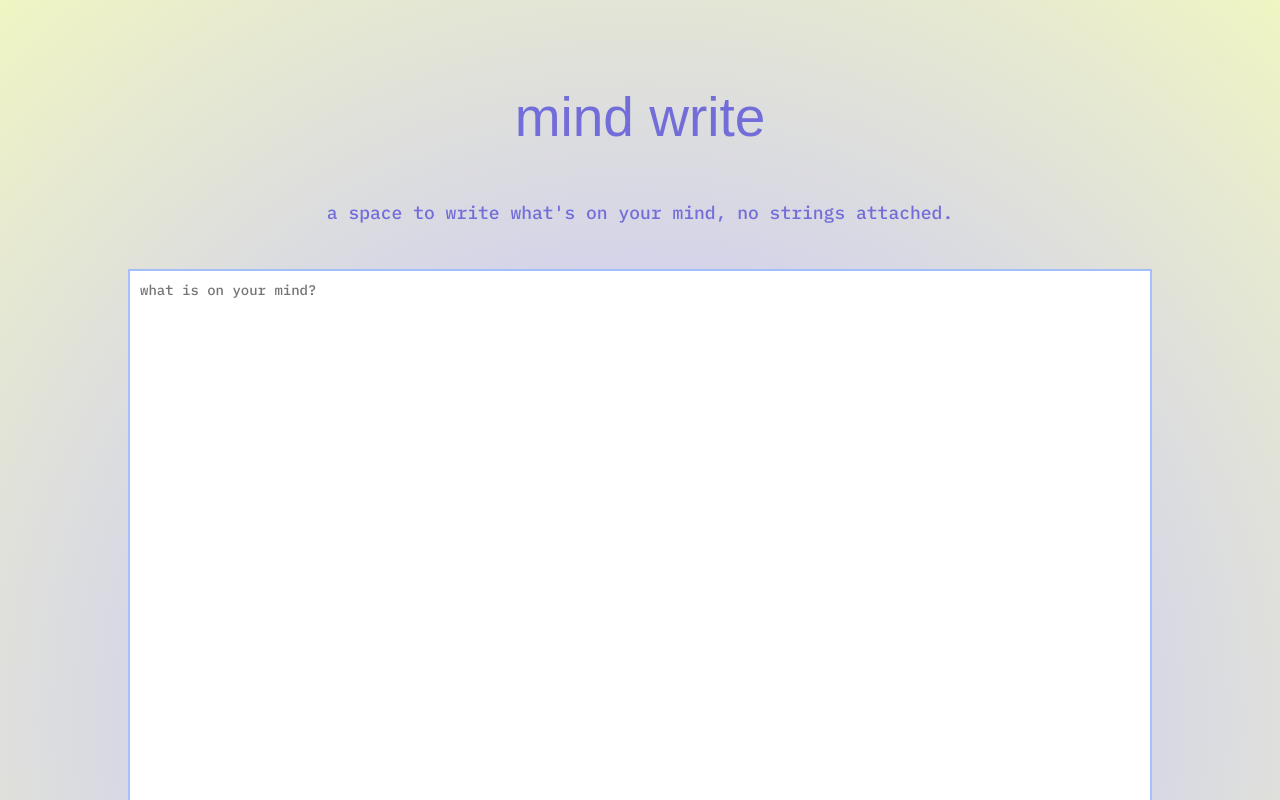
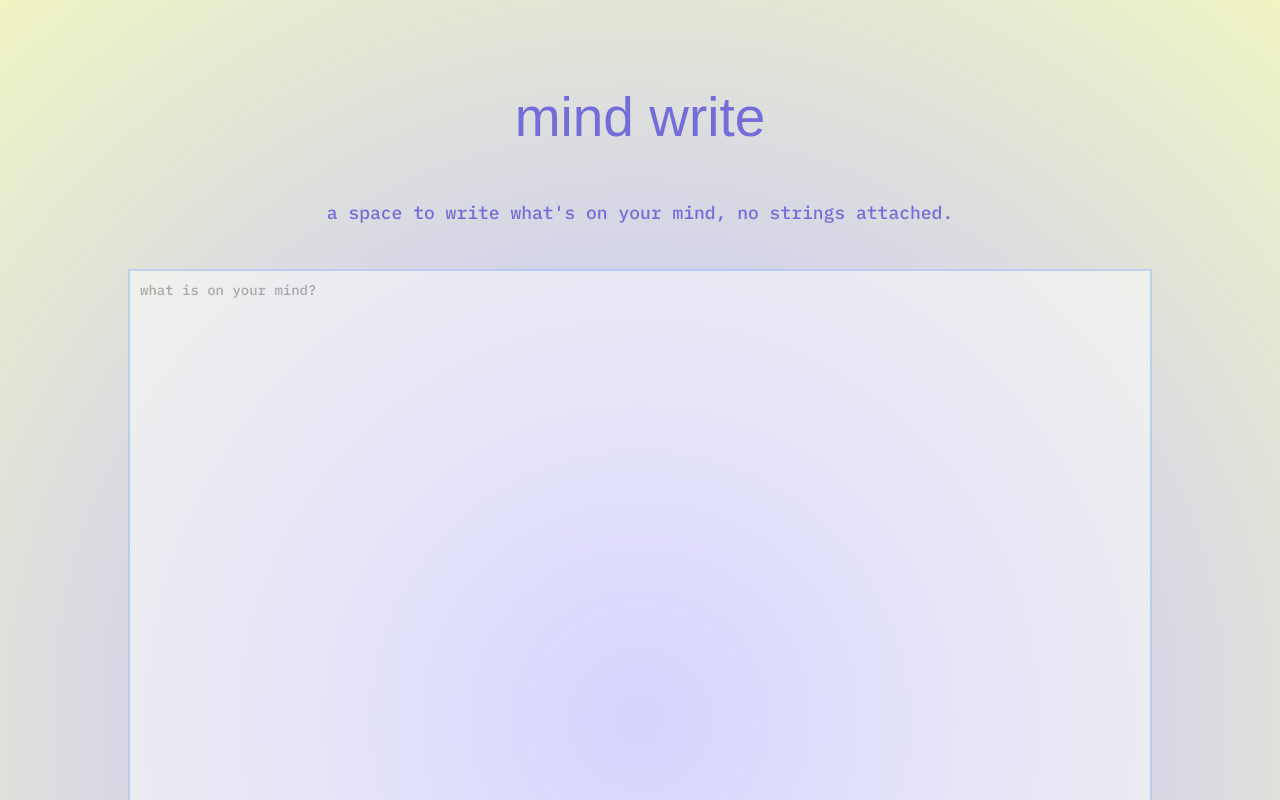
Before and after one commit to yafira/write-mind, a React (Create React App) app: page / in a window 1280 px wide. Shown: the top 800 px of the page. Built offline with nearby package versions, Linux system fonts and the light colour scheme.

Commit message:
added opacity to textarea

```diff
--- a/src/style.css
+++ b/src/style.css
@@ -57,6 +57,7 @@ h2 {
 textarea {
 	min-width: 1000px;
 	min-height: 1000px;
+	opacity: 0.5;
 }
 
 button {
```
